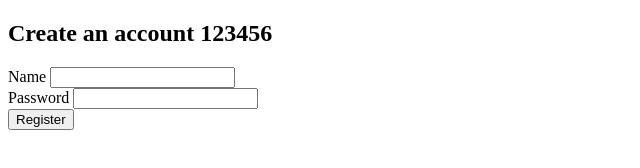
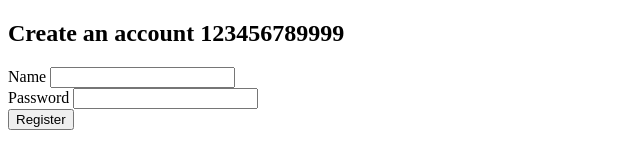
Before and after one commit to dochinhthtn/C4E127, a plain HTML site: page OH3/index.html in a window 1280 px wide. Shown: the whole page, without its empty margins (0-640 px from the left). Drawn offline with Linux system fonts and the light colour scheme.

Commit message:
thêm 1 đông soosoo

```diff
--- a/OH3/index.html
+++ b/OH3/index.html
@@ -9,7 +9,7 @@
 <body>
 
     <form id="register-form">
-        <h2>Create an account 123456</h2>
+        <h2>Create an account 123456789999</h2>
         <div>
             <label>Name</label>
             <input type="text" name="name">
```
